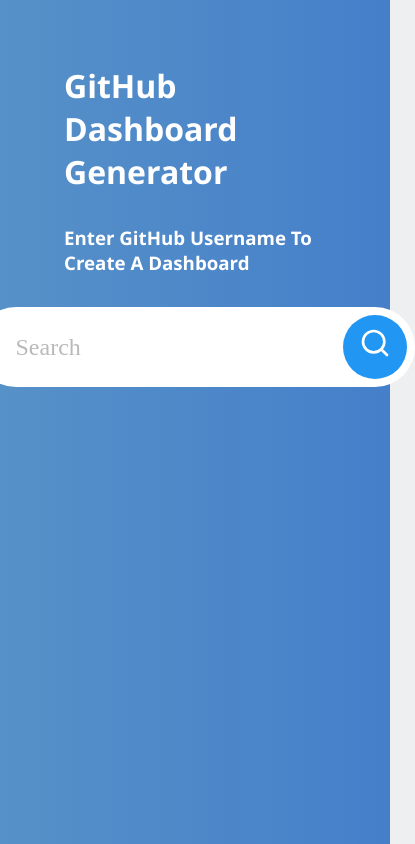
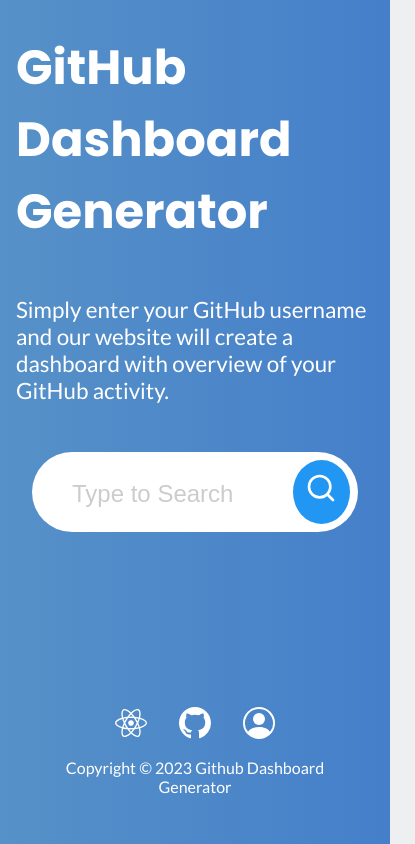
Before and after one commit to IndieCoderMM/gh-dashboard, a React (Create React App) app: page / in a window 390 px wide. Shown: the whole page, 415 px wide, since content can reach past the window. Built offline with nearby package versions, Linux system fonts and the light colour scheme; no server answers.

Commit message:
Add mobile UI

```diff
--- /dev/null
+++ b/src/components/Footer.js
@@ -0,0 +1,54 @@
+import React from 'react';
+import S from './Styled';
+import { FaReact } from 'react-icons/fa';
+import { BsPersonCircle, BsGithub } from 'react-icons/bs';
+
+const Footer = () => {
+  const footerStyle = {
+    padding: '2rem',
+    textAlign: 'center',
+    display: 'flex',
+    flexDirection: 'column',
+    justifyContent: 'flex-end',
+    alignItems: 'center',
+    flex: 1,
+    gap: '1rem',
+    width: '100%',
+  };
+  const iconStyle = { fontSize: '2em', color: '#fff' };
+  return (
+    <footer style={footerStyle}>
+      <S.Row gap={2}>
+        <a
+          href="https://github.com/IndieCoderMM/gh-dashboard"
+          target="_blank"
+          rel="noreferrer"
+          title="source code"
+        >
+          <FaReact style={iconStyle} />
+        </a>
+        <a
+          href="https://docs.github.com/en/rest?apiVersion=2022-11-28"
+          target="_blank"
+          rel="noreferrer"
+          title="API Doc"
+        >
+          <BsGithub style={iconStyle} />
+        </a>
+        <a
+          href="https://github.com/IndieCoderMM"
+          target="_blank"
+          rel="noreferrer"
+          title="author"
+        >
+          <BsPersonCircle style={iconStyle} />
+        </a>
+      </S.Row>
+      <p>
+        Copyright &copy; {new Date().getFullYear()} Github Dashboard Generator
+      </p>
+    </footer>
+  );
+};
+
+export default Footer;
--- a/src/components/RepoViewer.js
+++ b/src/components/RepoViewer.js
@@ -10,7 +10,9 @@ const RepoViewer = () => {
   popularRepos.sort((a, b) => b.stargazers_count - a.stargazers_count);
   return (
     <S.Section pad={0.5}>
-      <h2 style={{ marginLeft: '1rem' }}>Popular Projects</h2>
+      <h2 style={{ margin: '2.5rem 1rem 0', fontSize: '2em' }}>
+        Popular Projects
+      </h2>
       <S.RepoContainer>
         {popularRepos.slice(0, 4).map((repo) => (
           <RepoCard key={repo.id} repoData={repo} />
--- a/src/components/SearchForm.js
+++ b/src/components/SearchForm.js
@@ -24,9 +24,10 @@ const SearchForm = () => {
       <S.FormGroup>
         <input
           type="text"
-          placeholder="Search"
+          placeholder="Type to Search"
           ref={userRef}
           onChange={search}
+          autoFocus
         />
         <button type="submit">
           <FiSearch />
--- a/src/components/StatsViewer.js
+++ b/src/components/StatsViewer.js
@@ -12,7 +12,7 @@ const StatsViewer = () => {
   const { following, followers } = userData;
   const { stars, repos } = extractData(repoData);
   return (
-    <S.Row gap={1} pad={2}>
+    <S.Row gap={1} pad={2} mobileFlex="column">
       <S.StatsCard colorIndex={0}>
         <RiGitRepositoryFill />
         <div>
--- a/src/components/Styled.js
+++ b/src/components/Styled.js
@@ -11,17 +11,58 @@ const theme = {
 
 const colors = Object.values(theme);
 
+const device = {
+  mobile: `(max-width: 768px)`,
+  desktop: `(min-width: 768px)`,
+};
+
+// Homepage & Search box
+
+const Homepage = styled.div`
+  width: 100vw;
+  min-height: 100vh;
+  background: #457fca;
+  background: -webkit-linear-gradient(to right, #5691c8, #457fca);
+  background: linear-gradient(to right, #5691c8, #457fca);
+  color: #fff;
+  display: flex;
+  flex-direction: column;
+  align-items: center;
+  gap: 2rem;
+  padding: 1rem;
+
+  & h1 {
+    margin: 1rem 0;
+    font-weight: 700;
+    font-size: 3em;
+  }
+
+  & > p {
+    font-size: 1.4rem;
+  }
+`;
+
 const SearchForm = styled.form`
+  padding: 1rem;
+  @media ${device.desktop} {
+    width: 60%;
+  }
+`;
+
+const FormGroup = styled.div`
   display: flex;
-  justify-content: center;
-  gap: 1rem;
-  width: 60%;
+  align-items: center;
+  justify-content: space-between;
+  width: 100%;
+  background-color: #fff;
+  border-radius: 20rem;
+  padding: 0.5rem;
 
   & input {
-    flex: 1;
-    padding: 1rem 2rem;
+    width: 90%;
+    padding: 0.25rem 0 0 2rem;
     font-size: 1.5rem;
-    font-family: cursive;
+    font-family: 'Latos', sans-serif;
     border: none;
     background: none;
   }
@@ -31,7 +72,9 @@ const SearchForm = styled.form`
   }
 
   & input::placeholder {
-    opacity: 0.5;
+    font-family: 'Latos', sans-serif;
+    font-weight: 300;
+    color: #ccc;
   }
 
   & button {
@@ -52,26 +95,44 @@ const SearchForm = styled.form`
   }
 `;
 
-const FormGroup = styled.div`
+const SuggestionBox = styled.div`
   display: flex;
+  flex-direction: column;
+  min-width: 350px;
   background-color: #fff;
-  border-radius: 20rem;
-  padding: 0.5rem;
+  color: ${theme.indigo};
+  padding: 2rem;
+  border-radius: 20px;
+
+  @media ${device.mobile} {
+    padding: 1rem;
+    width: 90%;
+  }
+
+  & img {
+    width: 80px;
+    height: 80px;
+    border-radius: 8px;
+  }
+
+  & a {
+    font-size: 1.5rem;
+    color: #fff;
+    text-decoration: none;
+    background-color: ${theme.blue};
+    font-family: 'Lato', sans-serif;
+    padding: 0.5rem 1rem;
+    border-radius: 8px;
+    transition: all 0.2s ease;
+  }
+
+  & a:hover {
+    transform: translateY(-2px);
+    box-shadow: 0 5px 10px rgba(100, 100, 100, 0.4);
+  }
 `;
 
-const Homepage = styled.div`
-  width: 100vw;
-  height: 100vh;
-  background: #457fca;
-  background: -webkit-linear-gradient(to right, #5691c8, #457fca);
-  background: linear-gradient(to right, #5691c8, #457fca);
-  color: #fff;
-  padding: 4rem;
-  display: flex;
-  flex-direction: column;
-  align-items: center;
-  gap: 2rem;
-`;
+// Dashboard
 
 const Dashboard = styled.div`
   display: flex;
@@ -79,6 +140,12 @@ const Dashboard = styled.div`
   gap: 1rem;
   padding: 1rem 2rem;
   margin: 1rem;
+
+  @media ${device.mobile} {
+    flex-direction: column;
+    padding: 0;
+    margin: 0;
+  }
 `;
 
 const UserCard = styled.div`
@@ -89,8 +156,14 @@ const UserCard = styled.div`
   background-color: #fff;
   border-radius: 8px;
   padding: 1rem;
+
+  @media ${device.mobile} {
+    width: 100%;
+  }
+
   & > h4 a {
     color: ${theme.purple};
+    font-family: 'Lato', sans-serif;
     text-decoration: none;
     transition: all 0.3s;
   }
@@ -99,6 +172,7 @@ const UserCard = styled.div`
   }
   & > p {
     text-align: center;
+    line-height: 1.4;
     margin: 1rem 0;
   }
 `;
@@ -127,6 +201,7 @@ const SkillContainer = styled.div`
     display: flex;
     flex-direction: column;
     align-items: center;
+    font-weight: 300;
   }
 `;
 
@@ -242,6 +317,9 @@ const RepoContainer = styled.ul`
   grid-template-columns: repeat(2, minmax(200px, 1fr));
   gap: 1rem;
   padding: 1rem;
+  @media ${device.mobile} {
+    grid-template-columns: 1fr;
+  }
 `;
 
 const RepoCard = styled.li`
@@ -285,6 +363,7 @@ const Row = styled.div`
   gap: ${(props) => props.gap || 0}rem;
   padding: 0 ${(props) => props.pad || 0}rem;
   justify-content: ${(props) => props.justify || 'flex-start'};
+  flex-wrap: wrap;
 `;
 
 const Tag = styled.span`
@@ -299,37 +378,6 @@ const Section = styled.div`
   display: flex;
   flex-direction: column;
   padding: ${(props) => props.pad || 0}rem;
-`;
-
-const SuggestionBox = styled.div`
-  display: flex;
-  flex-direction: column;
-  min-width: 300px;
-  background-color: #fff;
-  color: ${theme.indigo};
-  padding: 2rem;
-  border-radius: 20px;
-
-  & img {
-    width: 80px;
-    height: 80px;
-    border-radius: 8px;
-  }
-
-  & a {
-    font-size: 1.5rem;
-    color: #fff;
-    text-decoration: none;
-    background-color: ${theme.blue};
-    padding: 0.5rem 1rem;
-    border-radius: 8px;
-    transition: all 0.2s ease;
-  }
-
-  & a:hover {
-    transform: translateY(-2px);
-    box-shadow: 0 5px 10px rgba(100, 100, 100, 0.4);
-  }
 `;
 
 const S = {
--- a/src/components/SuggestionBox.js
+++ b/src/components/SuggestionBox.js
@@ -17,7 +17,7 @@ const SuggestionBox = () => {
               <h3>{userData.login}</h3>
             </div>
           </S.Row>
-          <S.Row gap={3}>
+          <S.Row justify="space-between">
             <div style={{ textAlign: 'center' }}>
               <p>Followers</p>
               <span style={{ fontWeight: 600 }}>{userData.followers}</span>
--- a/src/index.css
+++ b/src/index.css
@@ -1,3 +1,5 @@
+@import url('https://fonts.googleapis.com/css2?family=Lato:wght@300;400;700&family=Poppins:wght@400;700&display=swap');
+
 * {
   margin: 0;
   padding: 0;
@@ -6,5 +8,13 @@
 
 body {
   background-color: #eeeff0;
-  font-family: 'Segoe UI', Tahoma, Geneva, Verdana, sans-serif;
+  font-family: 'Lato', sans-serif;
 }
+
+h1,
+h2,
+h3,
+h4 {
+  font-family: 'Poppins', sans-serif;
+  font-weight: 400;
+}
--- a/src/pages/Home.js
+++ b/src/pages/Home.js
@@ -2,14 +2,19 @@ import React from 'react';
 import SearchForm from '../components/SearchForm';
 import SuggestionBox from '../components/SuggestionBox';
 import S from '../components/Styled';
+import Footer from '../components/Footer';
 
 const Home = () => {
   return (
     <S.Homepage>
       <h1>GitHub Dashboard Generator</h1>
-      <h3>Enter GitHub Username To Create A Dashboard</h3>
+      <p>
+        Simply enter your GitHub username and our website will create a
+        dashboard with overview of your GitHub activity.
+      </p>
       <SearchForm />
       <SuggestionBox />
+      <Footer />
     </S.Homepage>
   );
 };
```
